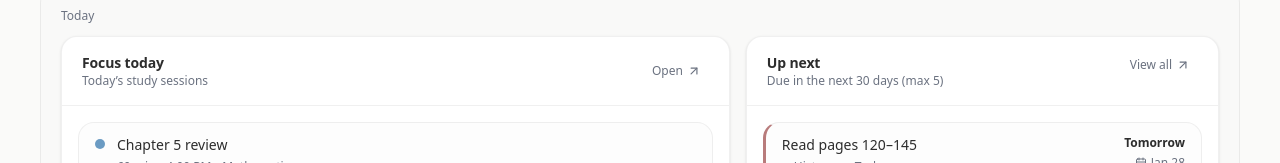
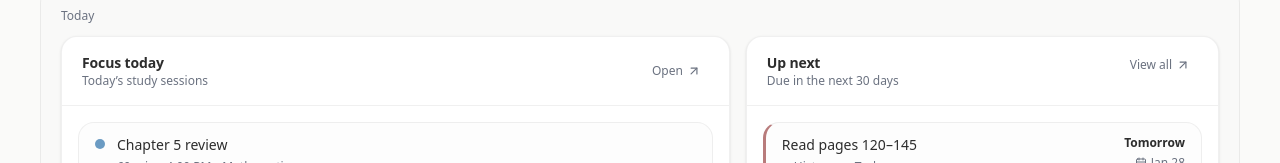
Before and after one commit to kaicrotty88/MyStudyPlanner, a Next.js app: page /demo in a window 1280 px wide. Shown: the part 247-410 px from the top of the page. Built offline with nearby package versions, Linux system fonts and the light colour scheme; no server answers.

Commit message:
a lot of edits final hopefully

```diff
--- a/components/dashboard.tsx
+++ b/components/dashboard.tsx
@@ -187,7 +187,7 @@ export function Dashboard({
     [studySessions, today]
   );
 
-  // ✅ Dashboard “Up next” window + cap
+  // ✅ Dashboard “Up next” window + cap (show 5, then "+X more")
   const UPCOMING_WINDOW_DAYS = 30;
   const MAX_UP_NEXT = 5;
 
@@ -197,15 +197,17 @@ export function Dashboard({
     return d;
   }, [today]);
 
-  const upNext = useMemo(
+  const upNextAll = useMemo(
     () =>
       tasks
         .filter((t) => !t.completed)
         .filter((t) => t.dueDate.getTime() <= thirtyDaysFromToday.getTime())
-        .sort((a, b) => a.dueDate.getTime() - b.dueDate.getTime())
-        .slice(0, MAX_UP_NEXT),
+        .sort((a, b) => a.dueDate.getTime() - b.dueDate.getTime()),
     [tasks, thirtyDaysFromToday]
   );
+
+  const upNext = useMemo(() => upNextAll.slice(0, MAX_UP_NEXT), [upNextAll]);
+  const upNextRemaining = Math.max(0, upNextAll.length - MAX_UP_NEXT);
 
   const needsSubjects = subjects.length === 0;
   const needsTerms = allPeriods.length === 0;
@@ -336,7 +338,8 @@ export function Dashboard({
               <div className="min-w-0">
                 <h2 className="text-sm font-semibold text-foreground">Up next</h2>
                 <p className="text-xs text-muted-foreground">
-                  Due in the next {UPCOMING_WINDOW_DAYS} days (max {MAX_UP_NEXT})
+                  Due in the next {UPCOMING_WINDOW_DAYS} days
+                  {upNextRemaining > 0 ? ` · +${upNextRemaining} more` : ""}
                 </p>
               </div>
 
@@ -388,12 +391,7 @@ export function Dashboard({
                           </div>
 
                           <div className="shrink-0 text-right">
-                            <div
-                              className={[
-                                "text-xs font-semibold",
-                                isLate ? "text-destructive" : "text-foreground",
-                              ].join(" ")}
-                            >
+                            <div className={["text-xs font-semibold", isLate ? "text-destructive" : "text-foreground"].join(" ")}>
                               {dueLabel(d)}
                             </div>
                             <div className="mt-1 inline-flex items-center gap-1 text-xs text-muted-foreground">
@@ -405,6 +403,11 @@ export function Dashboard({
                       </div>
                     );
                   })}
+
+                  {/* Optional extra line under list (subtle) */}
+                  {upNextRemaining > 0 ? (
+                    <div className="pt-1 text-xs text-muted-foreground">+{upNextRemaining} more</div>
+                  ) : null}
                 </div>
               )}
             </div>
```
